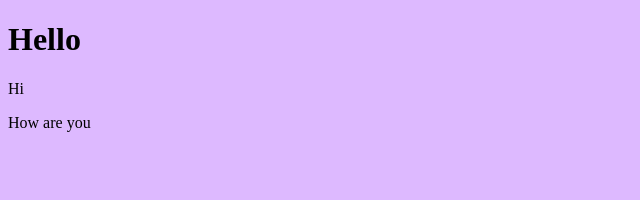
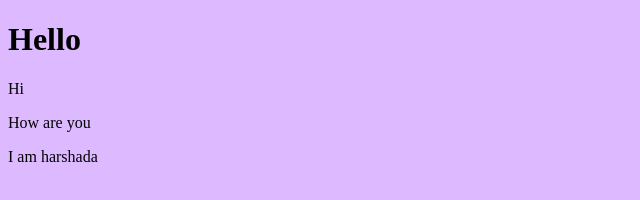
Before and after one commit to HarshadaHirapure/git---demo-, a plain HTML site: page index.html in a window 1280 px wide. Shown: the whole page, without its empty margins (0-640 px from the left). Drawn offline with Linux system fonts and the light colour scheme.

Commit message:
Update index.html

```diff
--- a/index.html
+++ b/index.html
@@ -10,5 +10,6 @@
     <h1>Hello</h1>
     <p>Hi</p>
     <p>How are you</p>
+    <p>I am harshada</p>
 </body>
 </html>
```
